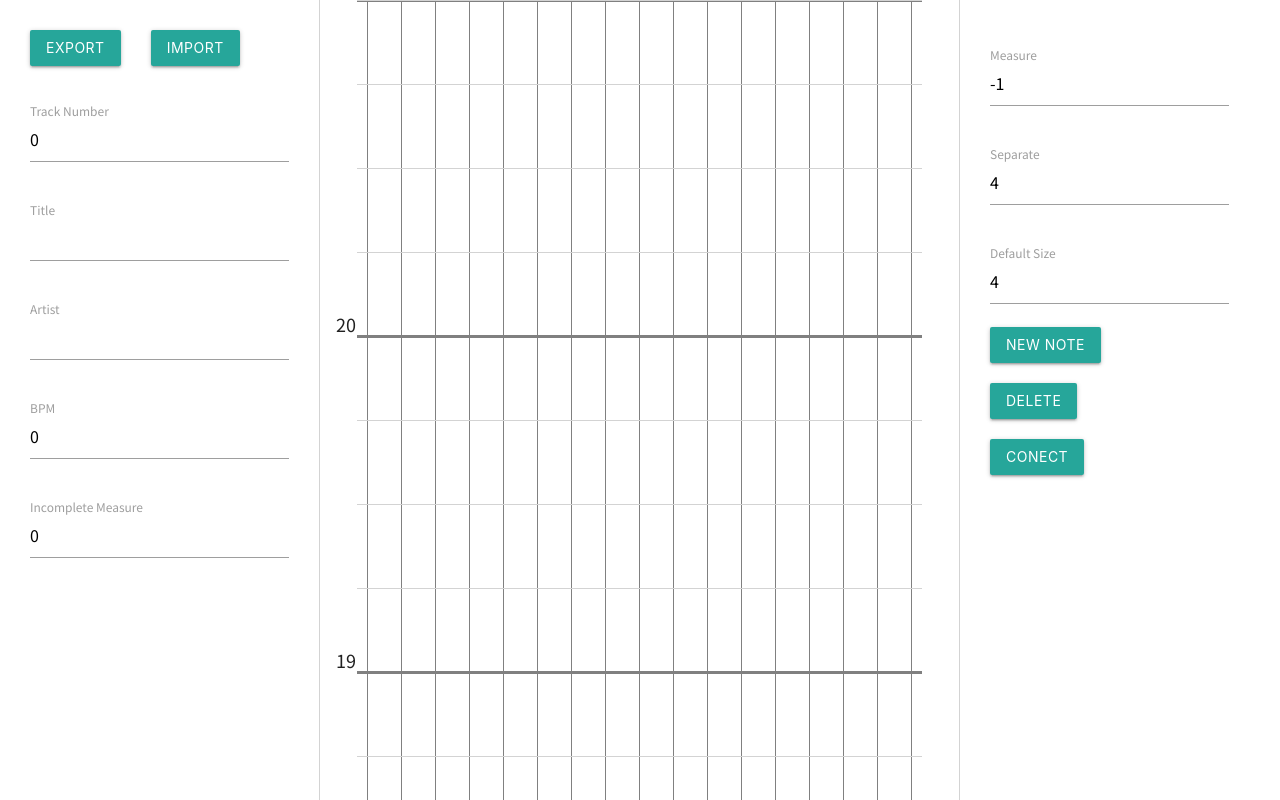
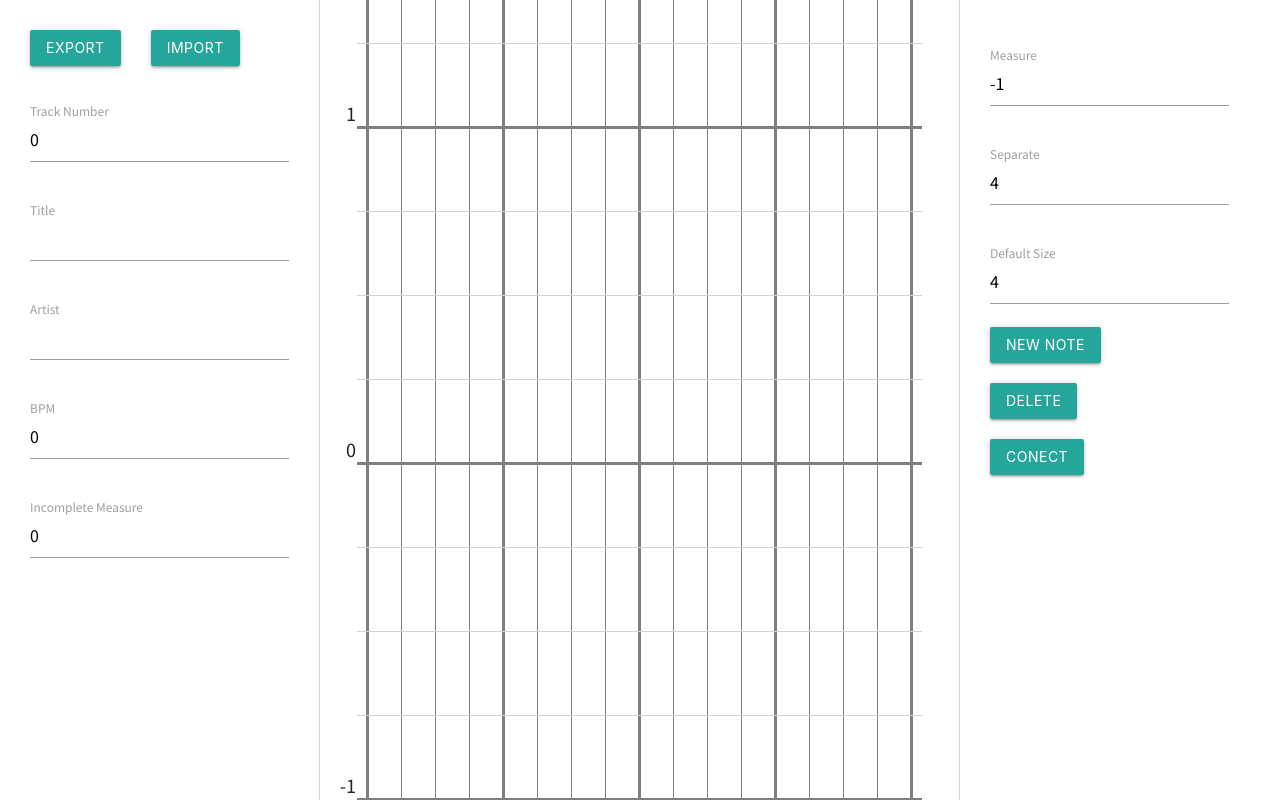
Before and after one commit to maru0210/ChartEditor, a React (Vite) app: page / in a window 1280 px wide. Built offline with nearby package versions, Linux system fonts and the light colour scheme.

Commit message:
Editor画面の表示を変更

```diff
--- a/src/App.tsx
+++ b/src/App.tsx
@@ -30,24 +30,25 @@ function App() {
     const [separate, setSeparate] = useState<number>(4);
 
     const divCenter = useRef<HTMLDivElement>(null);
-    const [centerHeight ,setCenterHeight] = useState<number>(0);
-    const [centerWidth ,setCenterWidth] = useState<number>(0);
+    const [centerHeight, setCenterHeight] = useState<number>(0);
+    const [centerWidth, setCenterWidth] = useState<number>(0);
 
-    useEffect(() => {
+    const resizeHandle = () => {
         setCenterHeight((old) => {
-            if(divCenter.current != null) {
+            if (divCenter.current != null) {
                 return divCenter.current.clientHeight;
-            }
-            else return old;
-        })
+            } else return old;
+        });
 
         setCenterWidth((old) => {
-            if(divCenter.current != null) {
+            if (divCenter.current != null) {
                 return divCenter.current.clientWidth;
-            }
-            else return old;
-        })
-    })
+            } else return old;
+        });
+    };
+
+    useEffect(() => resizeHandle(), []);
+    addEventListener("resize", () => resizeHandle());
 
     return (
         <>
--- a/src/Config.tsx
+++ b/src/Config.tsx
@@ -23,8 +23,8 @@ function Config(props: Props) {
     };
 
     const NewNote = (
-        time: number = (props.measure + 1) * 4,
-        pos: number = 17,
+        time: number = 0,
+        pos: number = 0,
         type: string = "TAP",
         size: number = defaultSize,
     ) => {
--- a/src/Editor.tsx
+++ b/src/Editor.tsx
@@ -1,8 +1,11 @@
 import { Rnd } from "react-rnd";
-import { css } from "@emotion/react";
+
+import "./EditorBK";
 import { Note } from "./types";
 
 import "./css/Editor.css";
+import { measureLine, noteLine, posLine, posLine2 } from "./EditorBK";
+import { useEffect } from "react";
 
 type Props = {
     height: number;
@@ -16,34 +19,33 @@ type Props = {
     setMeasure: React.Dispatch<React.SetStateAction<number>>;
 };
 
-function NewRnd(
-    note: Note,
-    measure: number,
-    UpdateNotePos: (x: number, y: number, key: number) => void,
-    UpdateNoteSize: (width: number, key: number) => void,
-    SelectNote: (e: MouseEvent, key: number) => void,
-) {
-    let height: number = 1;
-    let className: string = "";
-    if (note.type == "TAP") {
-        className = "tap";
-        height = 13;
-    } else if (note.type == "CONECT") {
-        className = "conect";
-        height = 1;
+function Editor(props: Props) {
+    const measure = 20 + 2;
+
+    const unitWidth: number = Math.round((props.width - 80 - 17) / 16);
+    const width: number = unitWidth * 16 + 1;
+    const unitHeight: number = Math.round((props.height - 1) / 120);
+    const height: number = unitHeight * 48 * measure + 1;
+
+    useEffect(() => {
+        const target = document.getElementById("editor");
+        if (target) {
+            target.scrollIntoView({ behavior: "instant", block: "end" });
         }
+    }, [props.height]);
+
+    const NoteDOM = (note: Note) => {
+        const className = "tap";
 
         return (
             <Rnd
                 key={note.key}
                 className={note.isSelect ? className + " selected" : className}
                 position={{
-                x: note.pos * 37.5 + 180,
-                y:
-                    ((measure + 2) * 4 - note.time) * 101.2 +
-                    (56.5 - height / 2),
+                    x: note.pos * unitWidth + 1,
+                    y: (measure - 1 - note.time) * unitHeight * 48 - 5,
                 }}
-            size={{ width: note.size * 37.5 - 1.5, height: height }}
+                size={{ width: unitWidth * note.size - 1, height: 11 }}
                 enableResizing={{
                     top: false,
                     right: true,
@@ -63,24 +65,22 @@ function NewRnd(
                 onMouseDown={(e: MouseEvent) => SelectNote(e, note.key)}
             ></Rnd>
         );
-}
-
-function Editor(props: Props) {
-    const measure = 20 + 2;
+    };
 
     const UpdateNotePos = (x: number, y: number, key: number) => {
         props.setNotes(
             props.notes.map((note) => {
                 if (note.key === key) {
-                    x = Math.round((x - 180) / 37.5);
-                    note.pos = 0 <= x && x <= 15 ? x : note.pos;
+                    const newPos = Math.round(x / unitWidth);
+                    note.pos = 0 <= newPos && newPos <= 15 ? newPos : note.pos;
 
-                    y =
-                        8 -
-                        Math.round(((y - 50) / 101.2) * props.separate) /
-                            props.separate;
+                    const interval = 1 / props.separate;
+                    const newTime =
+                        Math.round(y / (unitHeight * 48) / interval) * interval;
                     note.time =
-                        0 <= y && y <= 8 ? y + props.measure * 4 : note.time;
+                        0 <= newTime && newTime <= measure
+                            ? measure - 1 - newTime
+                            : note.time;
                 }
                 return note;
             }),
@@ -91,7 +91,7 @@ function Editor(props: Props) {
         props.setNotes(
             props.notes.map((note) => {
                 if (note.key === key) {
-                    note.size = Math.round(width / 37);
+                    note.size = Math.round(width / unitWidth);
                 }
                 return note;
             }),
@@ -122,55 +122,10 @@ function Editor(props: Props) {
         });
     };
 
-    const width: number = Math.round((props.width - 80 - 17) / 16) * 16 + 1;
-    const unit: number = Math.round((props.height - 1) / 120);
-    const height: number = unit * 48 * measure + 1;
-
-    const posLine = css`
-        width: ${width}px;
-        background-image: repeating-linear-gradient(
-            90deg,
-            gray,
-            gray 1px,
-            rgba(0, 0, 0, 0) 1px,
-            rgba(0, 0, 0, 0) calc((${width}px - 1px) / 16)
-        );
-    `;
-
-    const noteLine = css`
-        width: ${width + 20}px;
-        background-image: repeating-linear-gradient(
-            0deg,
-            lightgray,
-            lightgray 1px,
-            rgba(0, 0, 0, 0) 1px,
-            rgba(0, 0, 0, 0) ${(unit * 48) / 4}px
-        );
-    `;
-
-    const measureLine = css`
-        width: ${width + 20}px;
-        background-image: repeating-linear-gradient(
-            0deg,
-            gray,
-            gray 3px,
-            rgba(0, 0, 0, 0) 3px,
-            rgba(0, 0, 0, 0) ${unit * 48}px
-        );
-    `;
-
     return (
         <div id="editor" style={{ height: height }}>
-            <div className="notes">
-                {props.notes.map((note: Note) =>
-                    NewRnd(
-                        note,
-                        props.measure,
-                        UpdateNotePos,
-                        UpdateNoteSize,
-                        SelectNote,
-                    ),
-                )}
+            <div className="notes" style={{ width: width }}>
+                {props.notes.map((note: Note) => NoteDOM(note))}
             </div>
 
             <div className="measure">
@@ -179,7 +134,7 @@ function Editor(props: Props) {
                     .map((_, i) => {
                         return (
                             <p
-                                style={{ top: unit * 48 * (measure - i) - 25 }}
+                                style={{ bottom: unitHeight * 48 * i + 28 }}
                                 key={i}
                             >
                                 {i - 1}
@@ -189,9 +144,13 @@ function Editor(props: Props) {
             </div>
 
             <div className="background">
-                <div css={posLine}></div>
-                <div css={noteLine}></div>
-                <div css={measureLine} style={{ top: 1 }}></div>
+                <div css={posLine(width)}></div>
+                <div css={posLine2(width)}></div>
+                <div css={noteLine(width, unitHeight, props.separate)}></div>
+                <div
+                    css={measureLine(width, unitHeight)}
+                    style={{ top: 1 }}
+                ></div>
             </div>
         </div>
     );
--- /dev/null
+++ b/src/EditorBK.tsx
@@ -0,0 +1,53 @@
+import { css } from "@emotion/react";
+
+export const posLine = (width: number) => {
+    return css`
+        width: ${width}px;
+        background-image: repeating-linear-gradient(
+            90deg,
+            gray,
+            gray 1px,
+            rgba(0, 0, 0, 0) 1px,
+            rgba(0, 0, 0, 0) calc((${width}px - 1px) / 16)
+        );
+    `;
+};
+
+export const posLine2 = (width: number) => {
+    return css`
+        width: ${width + 2}px;
+        background-image: repeating-linear-gradient(
+            90deg,
+            gray,
+            gray 3px,
+            rgba(0, 0, 0, 0) 1px,
+            rgba(0, 0, 0, 0) calc((${width}px - 1px) / 4)
+        );
+    `;
+};
+
+export const measureLine = (width: number, unit: number) => {
+    return css`
+        width: ${width + 20}px;
+        background-image: repeating-linear-gradient(
+            0deg,
+            gray,
+            gray 3px,
+            rgba(0, 0, 0, 0) 3px,
+            rgba(0, 0, 0, 0) ${unit * 48}px
+        );
+    `;
+};
+
+export const noteLine = (width: number, unit: number, separate: number) => {
+    return css`
+        width: ${width + 20}px;
+        background-image: repeating-linear-gradient(
+            0deg,
+            lightgray,
+            lightgray 1px,
+            rgba(0, 0, 0, 0) 1px,
+            rgba(0, 0, 0, 0) ${(unit * 48) / separate}px
+        );
+    `;
+};
--- a/src/css/Editor.css
+++ b/src/css/Editor.css
@@ -3,18 +3,27 @@
     height: 200%;
 }
 
-.notes > .tap {
-    border: solid 1px black;
-    background-color: skyblue;
+.notes {
+    position: absolute;
+    height: 100%;
+    left: 0;
+    right: 0;
+    margin: auto;
+
+    z-index: 999;
 }
 
-.notes > .conect {
-    border: solid 1px green;
+.notes > * {
+
+}
+
+.notes > .tap {
+    border: 1px solid blue;
     background-color: skyblue;
 }
 
 .notes > .selected {
-    border: solid 1px orangered;
+    border: 2px solid red;
     background-color: orange;
 }
 
@@ -23,7 +32,7 @@
 }
 
 .measure > * {
-    position: relative;
+    position: absolute;
     height: 0;
     width: 2em;
 
```
Lines whose indentation alone changed are shown as unchanged.
